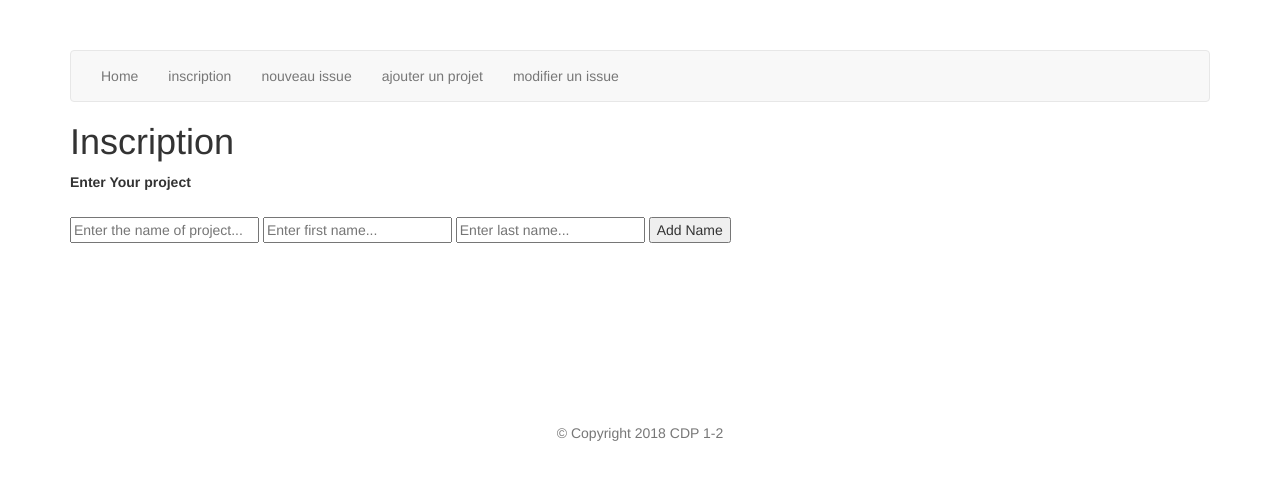
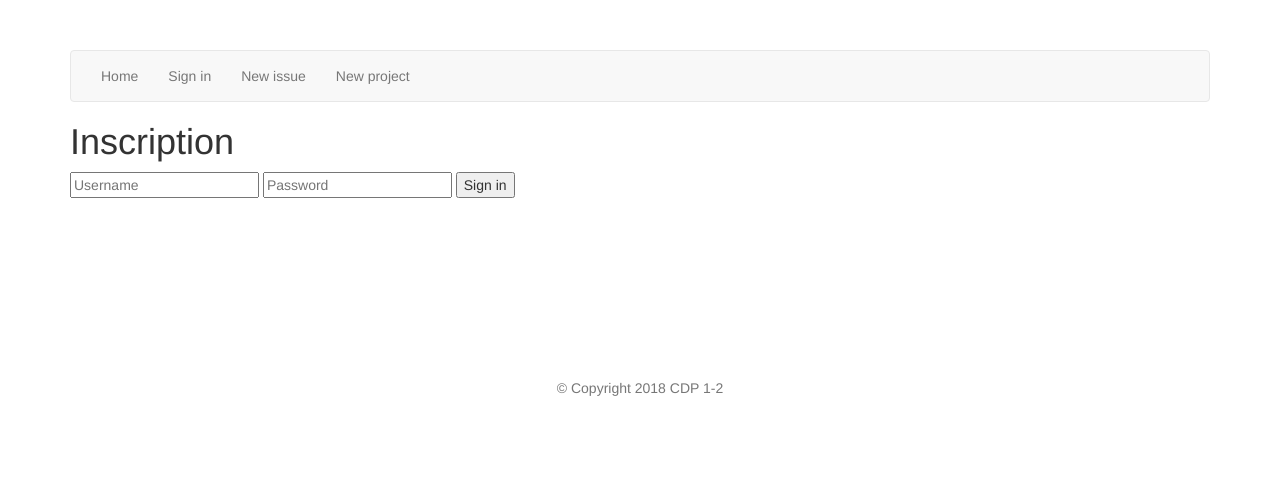
Before and after one commit to badrf/CDP-2018, a plain HTML site: page src/html/login.html in a window 1280 px wide. Drawn offline with nearby package versions, Linux system fonts and the light colour scheme.

Commit message:
Nettoyage et remise en page

```diff
--- a/src/html/login.html
+++ b/src/html/login.html
@@ -2,7 +2,7 @@
 <html lang="en">
 <head>
 	<meta charset="UTF-8">
-	<title>Inscription</title>
+	<title>Sign in</title>
 
 	<!-- CSS -->
 	<link rel="stylesheet" href="//maxcdn.bootstrapcdn.com/bootstrap/3.2.0/css/bootstrap.min.css">
@@ -18,10 +18,9 @@
 
 				<ul class="nav navbar-nav">
 					<li><a href="/">Home</a></li>
-          <li><a href="/login">inscription</a></li>
-          <li><a href="/new_issue">nouveau issue</a></li>
-          <li><a href="/new_project">ajouter un projet</a></li>
-          <li><a href="/edit_issue">modifier un issue</a></li>
+					<li><a href="/login">Sign in</a></li>
+					<li><a href="/new_issue">New issue</a></li>
+					<li><a href="/new_project">New project</a></li>
 				</ul>
 
 			</div>
@@ -30,12 +29,10 @@
 
 	<main>
 		<h1>Inscription</h1>
-<form method="post" action="/addname">
-<label>Enter Your project</label><br><br>
-<input type="text" name="nom de projet" placeholder="Enter the name of project..." required>
-<input type="text" name="firstName" placeholder="Enter first name..." required>
-<input type="text" name="lastName" placeholder="Enter last name..." required>
-<input type="submit" value="Add Name">
+<form method="post" action="/login">
+<input type="text" name="username" placeholder="Username" required>
+<input type="text" name="password" placeholder="Password" required>
+<input type="submit" value="Sign in">
 </form>
 	</main>
 
```
Also changed, not shown: src/html/edit_issue.html (+5 -8 lines), src/html/index.html (+6 -10 lines), src/html/new_issue.html (+5 -6 lines), src/html/new_project.html (+7 -9 lines), 1 other file.
